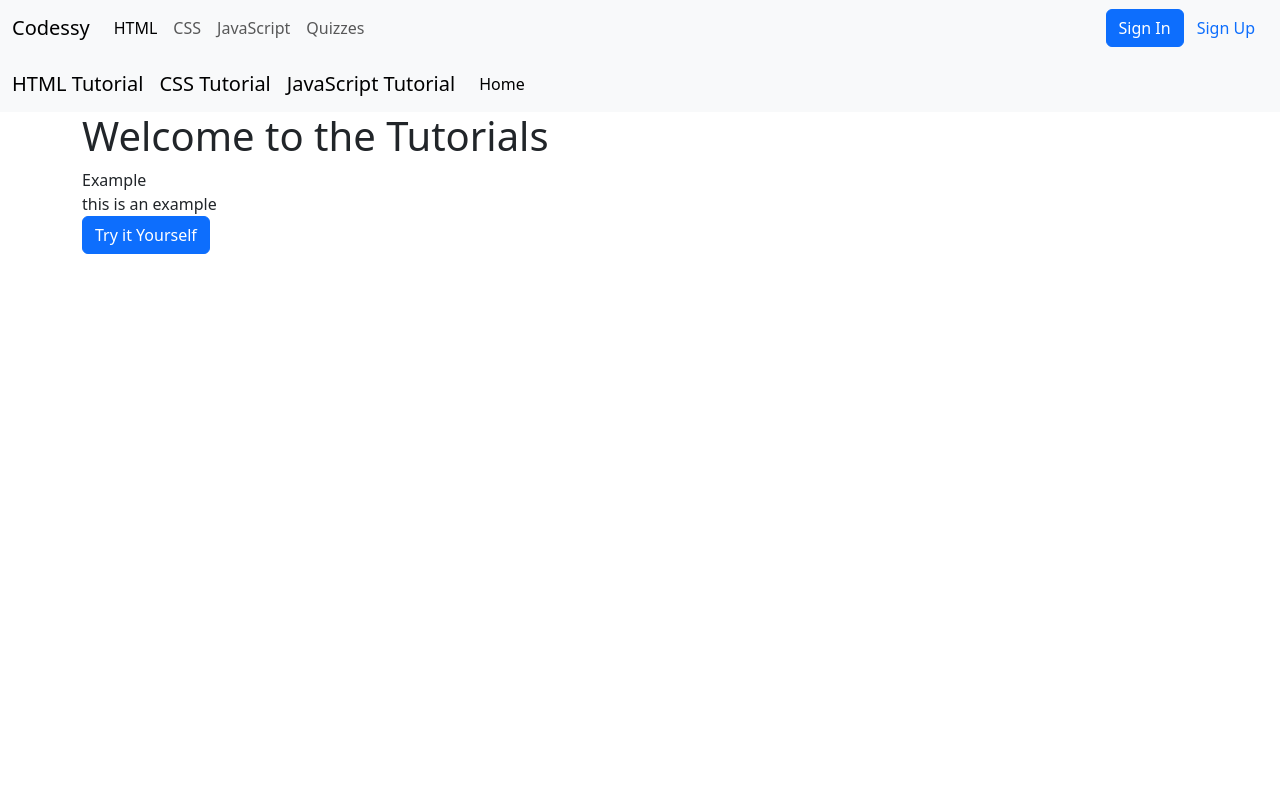
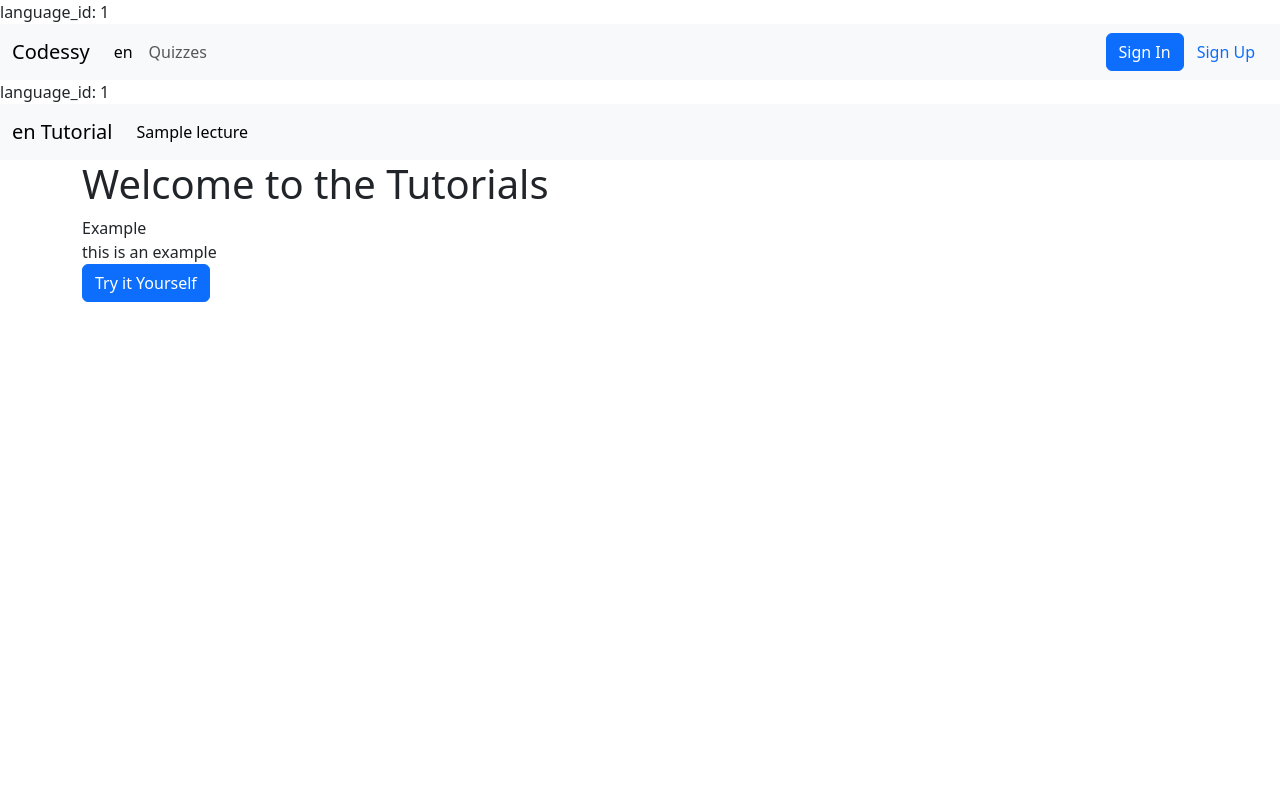
Before and after one commit to asiaihsan/Codessy, a PHP site: page /includes/lectures.php?language_id=1 in a window 1280 px wide. Run offline with PHP 8.4, Linux system fonts and the light colour scheme; tables that the repository leaves empty or names only in its code hold one stand-in row (values such as "Sample post").

Commit message:
Enhance lectures and navigation functionality by dynamically loading programming languages and lectures based on selected language_id; update textarea style in run page.

```diff
--- a/includes/lectures.php
+++ b/includes/lectures.php
@@ -1,8 +1,10 @@
 <?php
 require_once 'nav.php';
 require_once 'config.php';
+
+$id = $_GET['language_id'] ;
+echo "language_id: " . htmlspecialchars($id) . "<br>";
 ?>
-
 <!DOCTYPE html>
 <html lang="en">
 <head>
@@ -13,16 +15,26 @@ require_once 'config.php';
 <body>
    <nav class="navbar navbar-expand-lg bg-body-tertiary">
   <div class="container-fluid">
-    <a class="navbar-brand" href="#">HTML Tutorial</a>
-    <a class="navbar-brand" href="#">CSS Tutorial</a>
-    <a class="navbar-brand" href="#">JavaScript Tutorial</a>
+    <?php
+    $sql = "SELECT * FROM programing_language WHERE id = " . intval($id);
+    $result = $pdo->query($sql);
+    foreach ($result as $row) { ?>
+        <a class="navbar-brand" href="#"><?php echo htmlspecialchars($row['language_name']); ?> Tutorial</a>
+    <?php } ?>
+
     <button class="navbar-toggler" type="button" data-bs-toggle="collapse" data-bs-target="#navbarNav" aria-controls="navbarNav" aria-expanded="false" aria-label="Toggle navigation">
       <span class="navbar-toggler-icon"></span>
     </button>
     <div class="collapse navbar-collapse" id="navbarNav">
       <ul class="navbar-nav">
         <li class="nav-item">
-          <a class="nav-link active" aria-current="page" href="#">Home</a>
+          <?php
+          $sql = "SELECT * FROM  lectures WHERE language_id = " . intval($id);
+          $result = $pdo->query($sql);
+          foreach ($result as $row) { ?>
+            <a class="nav-link active" aria-current="page" href="#"><?php echo htmlspecialchars($row['lecture_title']); ?></a>
+          <?php } ?>
+
         </li>
       </ul>
     </div>
--- a/includes/nav.php
+++ b/includes/nav.php
@@ -1,3 +1,15 @@
+<?php
+require_once 'config.php';
+$language_id = 0; // Default value
+if(isset($_GET['language_id'])) {
+    echo "language_id: " . htmlspecialchars($_GET['language_id']) . "<br>";
+}
+
+?>
+
+
+
+
 <!DOCTYPE html>
 <html lang="en">
 <head>
@@ -17,16 +29,19 @@
     </button>
     <div class="collapse navbar-collapse" id="navbarSupportedContent">
       <ul class="navbar-nav me-auto mb-2 mb-lg-0">
+
+      <?php
+      $sql = "SELECT * FROM programing_language";
+      $result = $pdo->query($sql);
+      foreach ($result as $row) { ?>
         <li class="nav-item">
-          <a class="nav-link active" aria-current="page" href="#">HTML</a>
+          <a class="nav-link active" aria-current="page" href="lectures.php?language_id=<?php echo htmlspecialchars($row['id']); ?>"><?php echo htmlspecialchars($row['language_name']); ?></a>
         </li>
-        <li class="nav-item">
-          <a class="nav-link" href="#">CSS</a>
-        </li>
+      <?php }
 
-        <li class="nav-item">
-          <a class="nav-link" href="#">JavaScript</a>
-        </li>
+
+
+      ?>
         <li class="nav-item">
           <a class="nav-link" href="#">Quizzes</a>
         </li>
--- a/includes/run.php
+++ b/includes/run.php
@@ -16,7 +16,7 @@
                 <button type="button" href="" class="btn btn-primary" onclick="refresh()">Run</button>
             </div>
             <div class="editor">
-                <textarea name="" id="editor_textarea"></textarea>
+                <textarea style="font-family:monospace;" name="" id="editor_textarea"></textarea>
             </div>
         </div>
         <div class="right">
```
